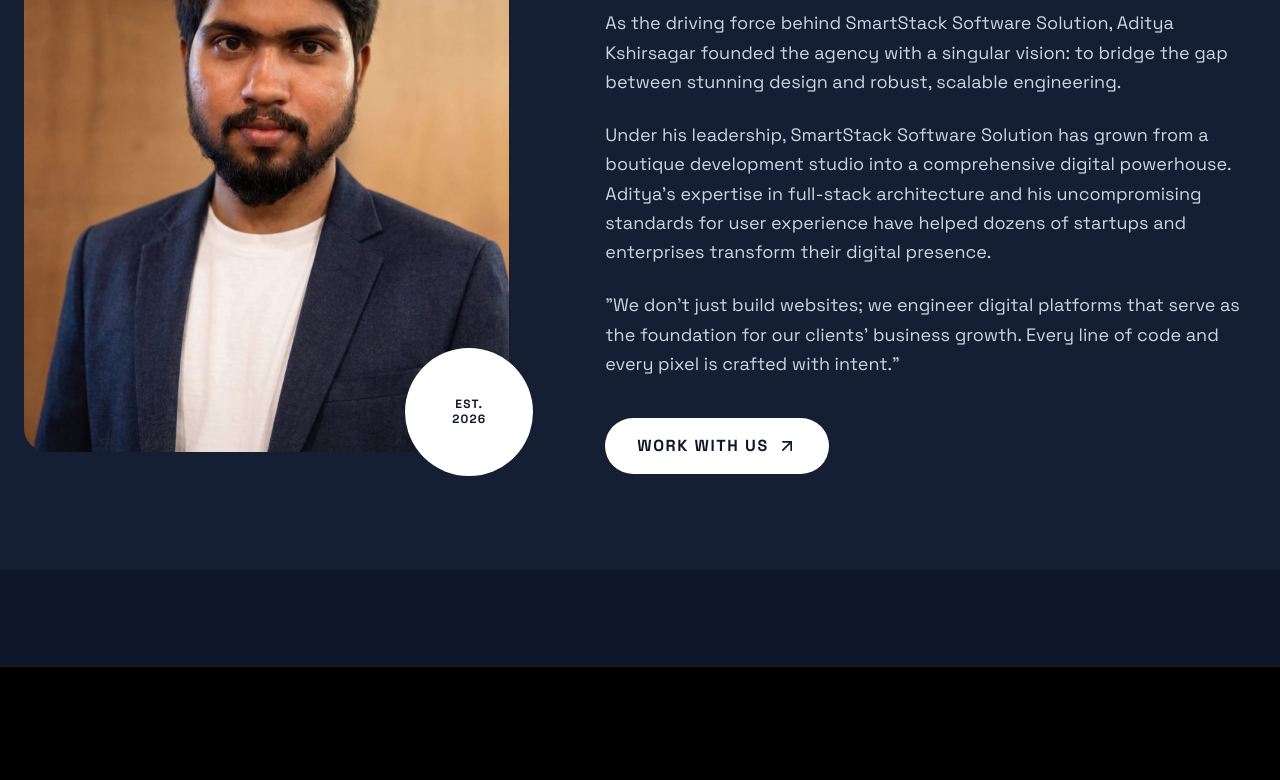
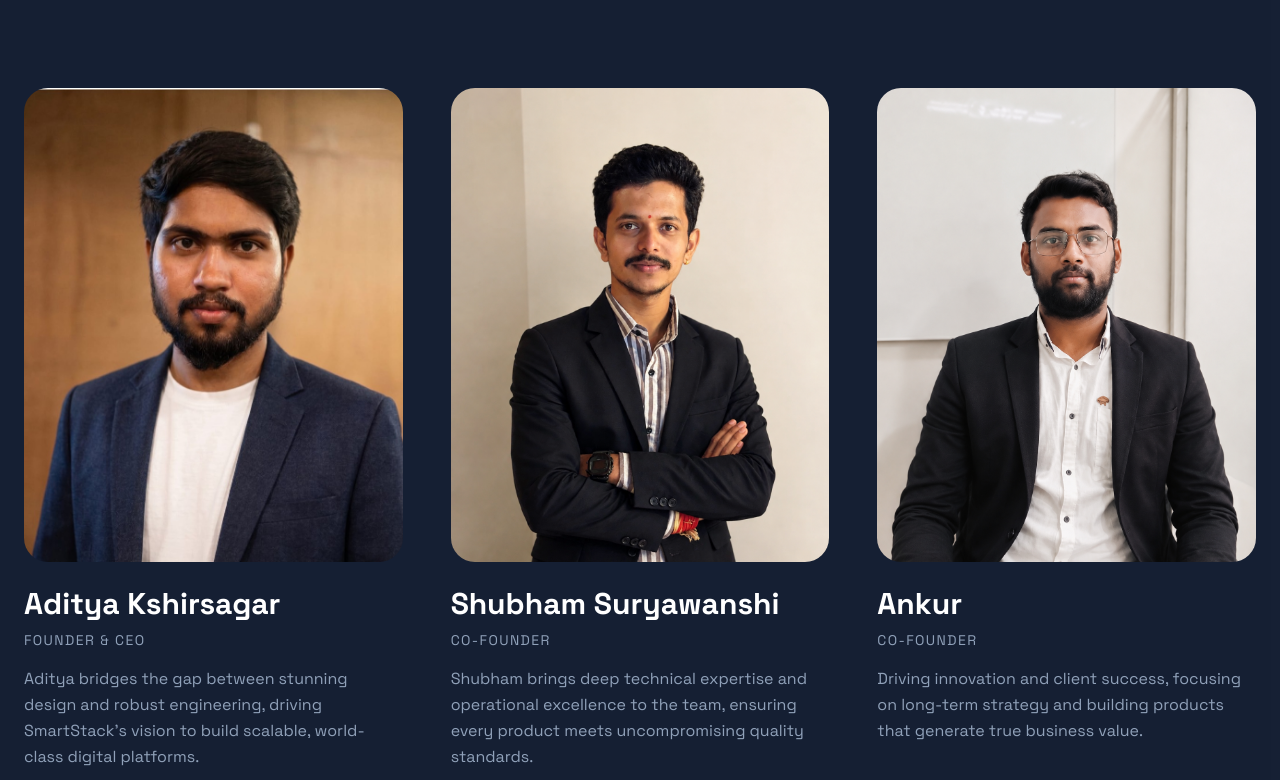
Before and after one commit to aditya9112adi/SmartStack, a Next.js app: page /about in a window 1280 px wide. Shown: the part 840-1620 px from the top of the page. Built offline with nearby package versions, Linux system fonts and the light colour scheme.

Commit message:
feat: redesign leadership section for multiple co-founders

```diff
--- a/src/app/about/page.tsx
+++ b/src/app/about/page.tsx
@@ -23,64 +23,96 @@
         </div>
       </section>
 
-      {/* Founder Section */}
+      {/* Leadership Section */}
       <section className="bg-slate-50 dark:bg-slate-800/50 py-24">
         <div className="container mx-auto px-4 md:px-6">
-          <div className="grid grid-cols-1 lg:grid-cols-12 gap-12 items-center">
+          <div className="mb-16 md:mb-24">
+            <div className="inline-block px-3 py-1 bg-slate-200 dark:bg-slate-700 rounded-full text-slate-800 dark:text-slate-200 text-xs font-bold tracking-widest uppercase mb-6">
+              Leadership
+            </div>
+            <h2 className="text-4xl md:text-5xl lg:text-6xl font-heading font-bold text-slate-900 dark:text-white max-w-2xl">
+              Meet the minds behind SmartStack.
+            </h2>
+          </div>
 
-            {/* Image Column */}
-            <div className="lg:col-span-5 relative group">
-              <div className="relative aspect-[4/5] w-full overflow-hidden rounded-3xl">
+          <div className="grid grid-cols-1 md:grid-cols-3 gap-8 lg:gap-12">
+
+            {/* Aditya Kshirsagar */}
+            <div className="group">
+              <div className="relative aspect-[4/5] w-full overflow-hidden rounded-3xl mb-6">
                 <Image
                   src="/founder.jpg"
-                  alt="Aditya Kshirsagar - Founder of SmartStack Software Solution"
+                  alt="Aditya Kshirsagar - Founder & CEO"
                   fill
                   className="object-cover transition-transform duration-700 group-hover:scale-105"
-                  sizes="(max-width: 768px) 100vw, 50vw"
-                  priority
+                  sizes="(max-width: 768px) 100vw, 33vw"
                 />
               </div>
-              {/* Decorative Element */}
-              <div className="absolute -bottom-6 -right-6 w-32 h-32 bg-slate-900 dark:bg-white rounded-full flex items-center justify-center p-6 hidden md:flex z-10">
-                <p className="text-white dark:text-slate-900 text-xs font-bold uppercase tracking-widest text-center leading-tight">
-                  Est.<br/>2026
-                </p>
-              </div>
+              <h3 className="text-2xl lg:text-3xl font-heading font-bold text-slate-900 dark:text-white mb-2">
+                Aditya Kshirsagar
+              </h3>
+              <p className="text-sm text-slate-500 dark:text-slate-400 font-mono mb-4 uppercase tracking-widest">
+                Founder & CEO
+              </p>
+              <p className="text-slate-600 dark:text-slate-400 leading-relaxed">
+                Aditya bridges the gap between stunning design and robust engineering, driving SmartStack's vision to build scalable, world-class digital platforms.
+              </p>
             </div>
 
-            {/* Content Column */}
-            <div className="lg:col-span-7 lg:pl-12">
-              <div className="inline-block px-3 py-1 bg-slate-200 dark:bg-slate-700 rounded-full text-slate-800 dark:text-slate-200 text-xs font-bold tracking-widest uppercase mb-6">
-                Leadership
+            {/* Shubham Suryawanshi */}
+            <div className="group">
+              <div className="relative aspect-[4/5] w-full overflow-hidden rounded-3xl mb-6">
+                <Image
+                  src="/shubham.png"
+                  alt="Shubham Suryawanshi - Co-Founder"
+                  fill
+                  className="object-cover transition-transform duration-700 group-hover:scale-105"
+                  sizes="(max-width: 768px) 100vw, 33vw"
+                />
               </div>
-              <h2 className="text-4xl md:text-5xl lg:text-6xl font-heading font-bold text-slate-900 dark:text-white mb-4">
-                Aditya Kshirsagar
-              </h2>
-              <p className="text-lg text-slate-500 dark:text-slate-400 font-mono mb-8 uppercase tracking-wider">
-                Founder & CEO
+              <h3 className="text-2xl lg:text-3xl font-heading font-bold text-slate-900 dark:text-white mb-2">
+                Shubham Suryawanshi
+              </h3>
+              <p className="text-sm text-slate-500 dark:text-slate-400 font-mono mb-4 uppercase tracking-widest">
+                Co-Founder
               </p>
-
-              <div className="space-y-6 text-lg text-slate-600 dark:text-slate-300 leading-relaxed mb-10">
-                <p>
-                  As the driving force behind SmartStack Software Solution, Aditya Kshirsagar founded the agency with a singular vision: to bridge the gap between stunning design and robust, scalable engineering.
-                </p>
-                <p>
-                  Under his leadership, SmartStack Software Solution has grown from a boutique development studio into a comprehensive digital powerhouse. Aditya's expertise in full-stack architecture and his uncompromising standards for user experience have helped dozens of startups and enterprises transform their digital presence.
-                </p>
-                <p>
-                  "We don't just build websites; we engineer digital platforms that serve as the foundation for our clients' business growth. Every line of code and every pixel is crafted with intent."
-                </p>
-              </div>
-
-              <Link
-                href="/contact"
-                className="inline-flex items-center gap-2 px-8 py-4 bg-slate-900 dark:bg-white text-white dark:text-slate-900 font-bold uppercase tracking-widest rounded-full hover:bg-slate-800 dark:hover:bg-slate-200 transition-colors group"
-              >
-                Work with us
-                <ArrowUpRight className="w-5 h-5 group-hover:translate-x-1 group-hover:-translate-y-1 transition-transform" />
-              </Link>
+              <p className="text-slate-600 dark:text-slate-400 leading-relaxed">
+                Shubham brings deep technical expertise and operational excellence to the team, ensuring every product meets uncompromising quality standards.
+              </p>
             </div>
 
+            {/* Second Co-Founder */}
+            <div className="group">
+              <div className="relative aspect-[4/5] w-full overflow-hidden rounded-3xl mb-6">
+                <Image
+                  src="/cofounder2.png"
+                  alt="Co-Founder"
+                  fill
+                  className="object-cover transition-transform duration-700 group-hover:scale-105"
+                  sizes="(max-width: 768px) 100vw, 33vw"
+                />
+              </div>
+              <h3 className="text-2xl lg:text-3xl font-heading font-bold text-slate-900 dark:text-white mb-2">
+                Ankur
+              </h3>
+              <p className="text-sm text-slate-500 dark:text-slate-400 font-mono mb-4 uppercase tracking-widest">
+                Co-Founder
+              </p>
+              <p className="text-slate-600 dark:text-slate-400 leading-relaxed">
+                Driving innovation and client success, focusing on long-term strategy and building products that generate true business value.
+              </p>
+            </div>
+
+          </div>
+
+          <div className="mt-20 border-t border-slate-200 dark:border-slate-700 pt-16 text-center">
+            <Link
+              href="/contact"
+              className="inline-flex items-center gap-2 px-8 py-4 bg-slate-900 dark:bg-white text-white dark:text-slate-900 font-bold uppercase tracking-widest rounded-full hover:bg-slate-800 dark:hover:bg-slate-200 transition-colors group"
+            >
+              Work with our team
+              <ArrowUpRight className="w-5 h-5 group-hover:translate-x-1 group-hover:-translate-y-1 transition-transform" />
+            </Link>
           </div>
         </div>
       </section>
```
Also changed, not shown: public/cofounder2.png (added), public/shubham.png (added).
